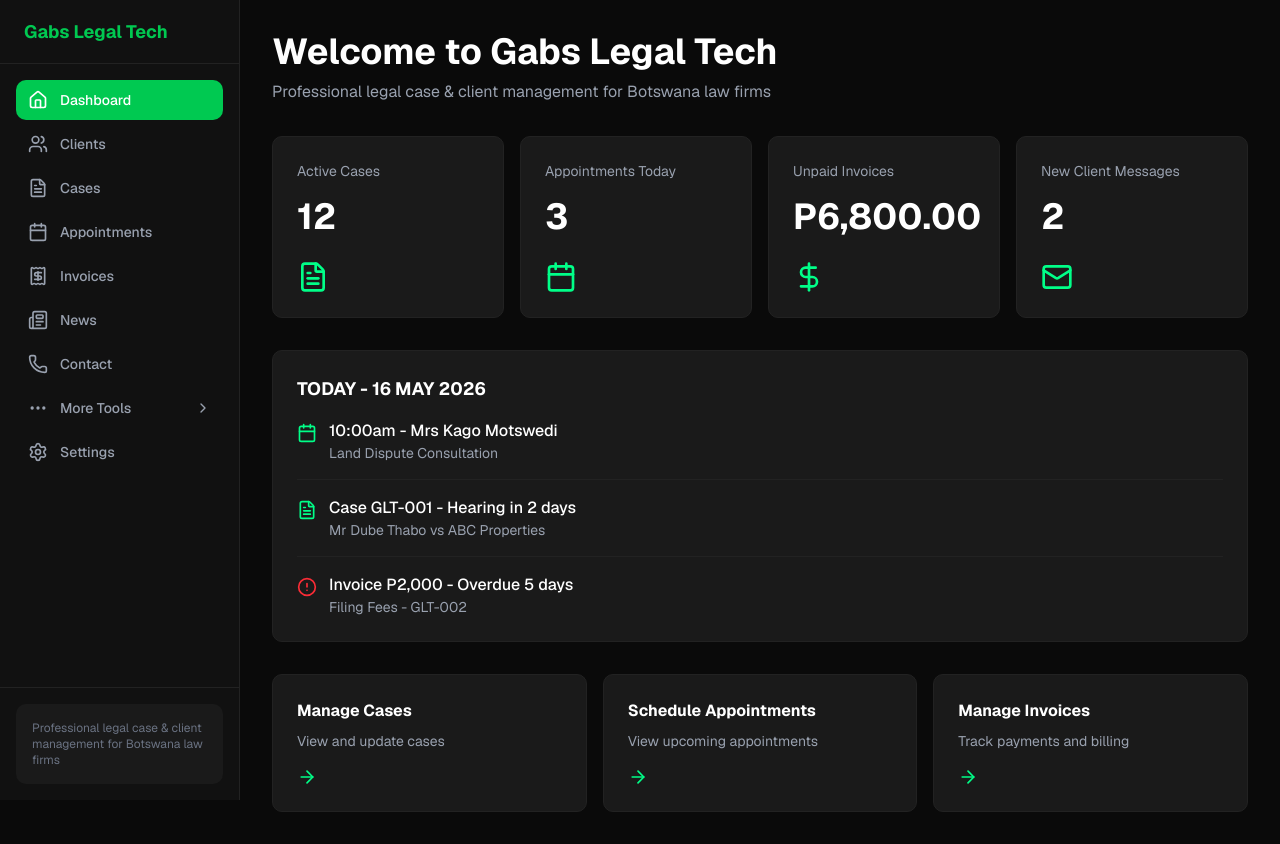
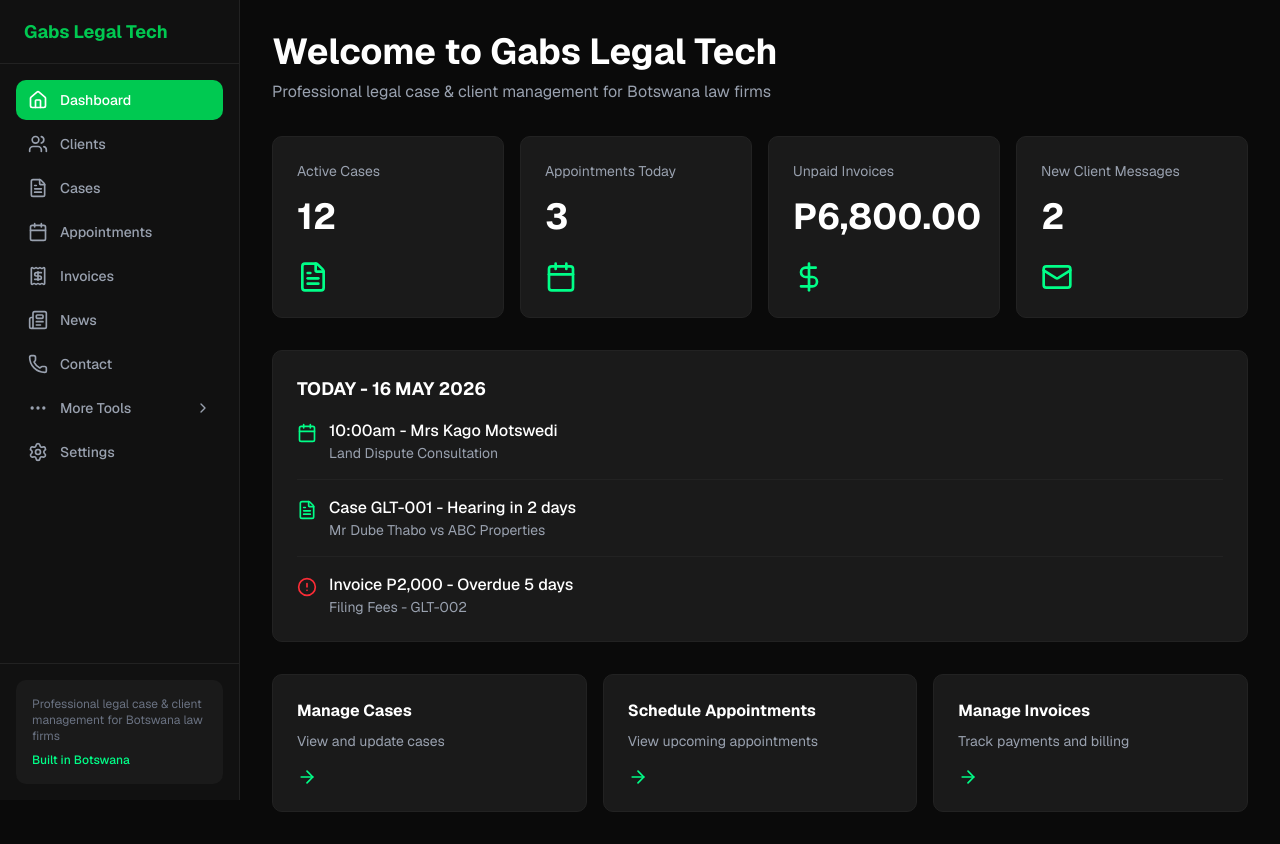
Before and after one commit to presleyleoookeditse-maker/gabs-legal-tech, a Next.js app: page / in a window 1280 px wide. Built offline with nearby package versions, Linux system fonts and the light colour scheme.

Commit message:
feat: add "Built in Botswana" info to sidebar component
Added a new informational paragraph to highlight the local development.

Co-authored-by: presleyleoookeditse-maker <288920662+presleyleoookeditse-maker@users.noreply.github.com>

```diff
--- a/components/sidebar.tsx
+++ b/components/sidebar.tsx
@@ -174,10 +174,11 @@ export function Sidebar({ isOpen, onClose }: SidebarProps) {
           </nav>
 
           <div className="border-t border-[#222] p-4">
-            <div className="rounded-lg bg-[#1a1a1a] p-4">
+            <div className="rounded-lg bg-[#1a1a1a] p-4 space-y-2">
               <p className="text-xs text-gray-500">
                 Professional legal case & client management for Botswana law firms
               </p>
+              <p className="text-xs text-[#00FF88] font-medium">Built in Botswana</p>
             </div>
           </div>
         </div>
```
